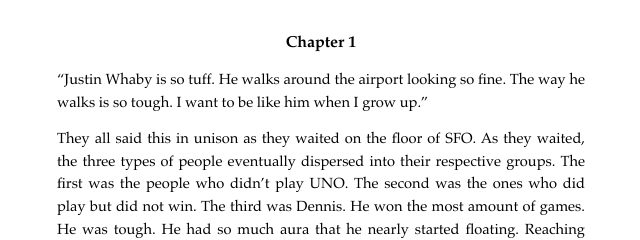
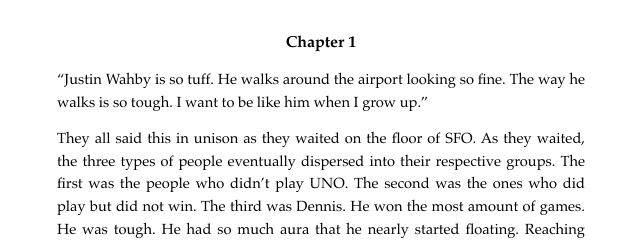
Before and after one commit to tobybell/chorale-story-2025, a plain HTML site: page index.html in a window 1280 px wide. Shown: the part 228-468 px from the top of the page, 319-959 px from the left. Drawn offline with Linux system fonts and the light colour scheme.

Commit message:
Fix spelling of Wahby

```diff
--- a/index.html
+++ b/index.html
@@ -16,7 +16,7 @@
 
 <h2>Chapter 1</h2>
 
-<p>“Justin Whaby is so tuff. He walks around the airport looking so fine. The way he walks is so tough. I want to be like him when I grow up.”
+<p>“Justin Wahby is so tuff. He walks around the airport looking so fine. The way he walks is so tough. I want to be like him when I grow up.”
 
 <p>They all said this in unison as they waited on the floor of SFO. As they waited, the three types of people eventually dispersed into their respective groups. The first was the people who didn’t play UNO. The second was the ones who did play but did not win. The third was Dennis. He won the most amount of games. He was tough. He had so much aura that he nearly started floating. Reaching new heights, scratch that.
 
```
